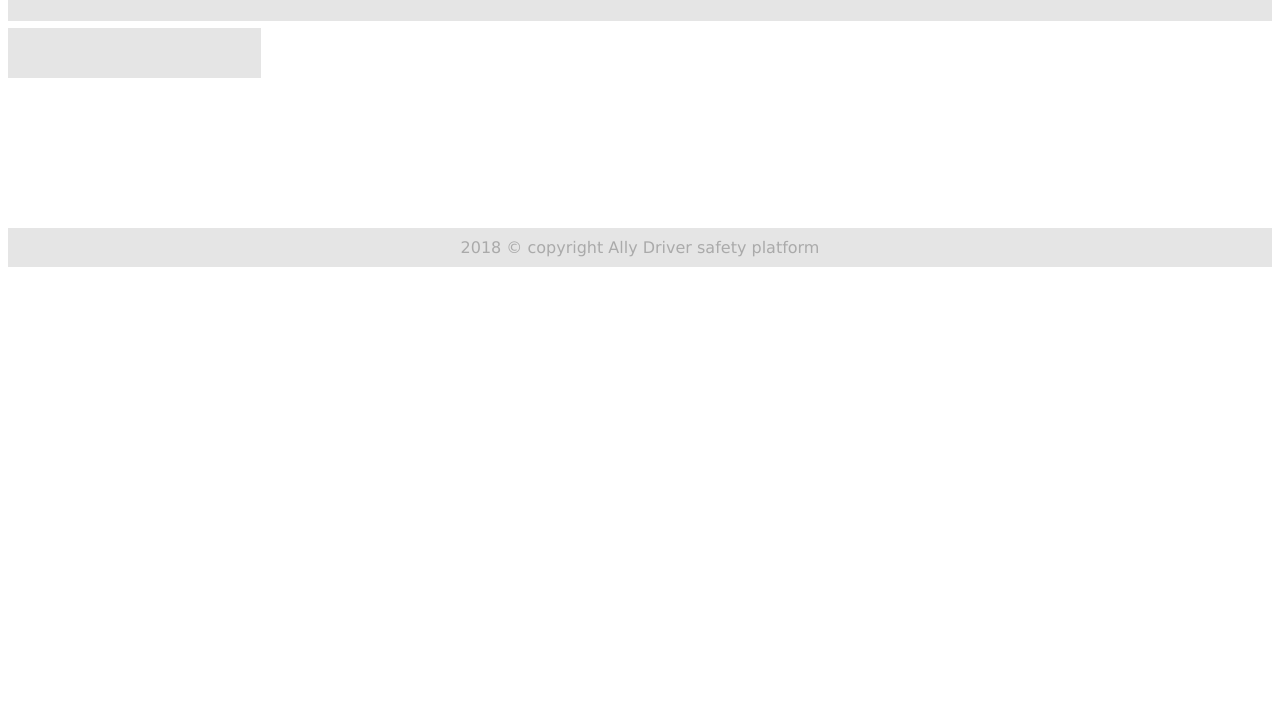
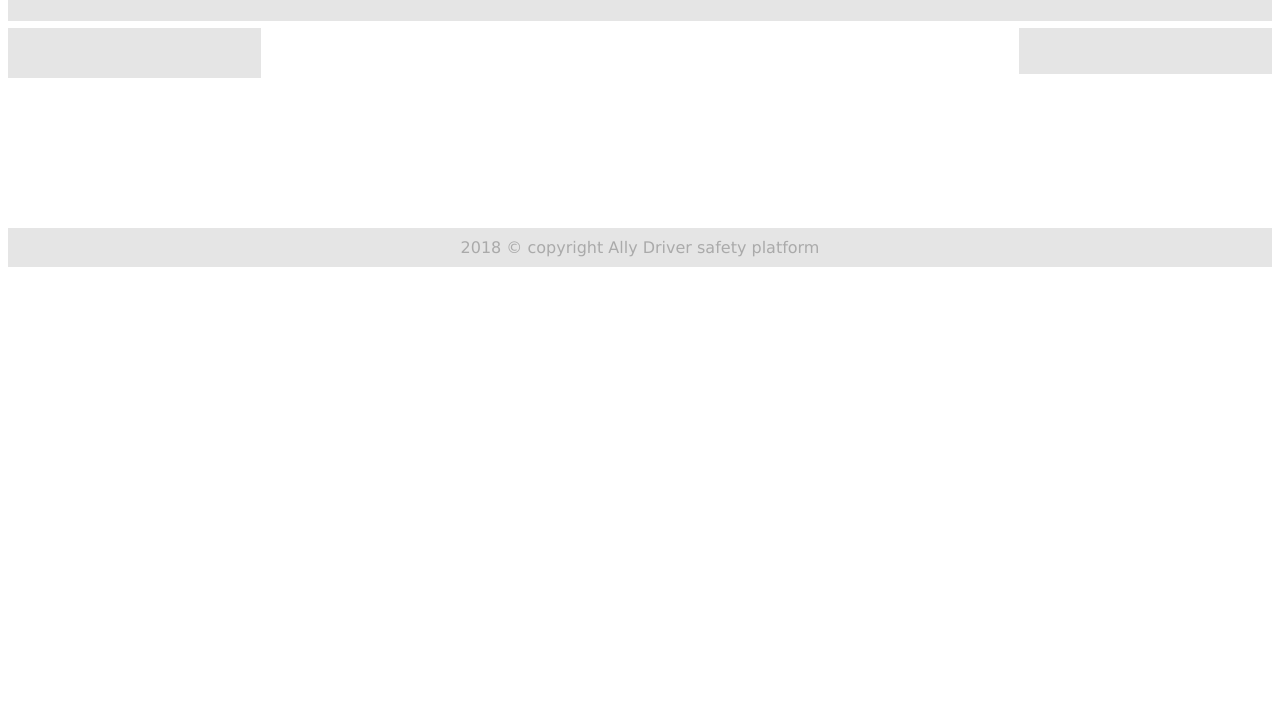
Before and after one commit to soft00null/track_driver, a plain HTML site: page index.html in a window 1280 px wide. Shown: the part 98-800 px from the top of the page. Drawn offline with nearby package versions, Linux system fonts and the light colour scheme; some packages are replaced by stand-ins of ours; no server answers.

Commit message:
Update index.html

```diff
--- a/index.html
+++ b/index.html
@@ -83,9 +83,7 @@ function GetURLParameter(sParam) // fetch driver id from url
 
   <div class="menu">
      <h2 id="driver_name"></h2>
-    <p id="driver_address"></p>
   </div>
-
 
   <div class="main">
 
@@ -195,9 +193,10 @@ var docRef = db.collection("driver").doc(driver_id);
 
   </div>
 
+  <div class="right">
 
-
-
+    <p id="driver_address"></p>
+  </div>
 </div>
 
 <div style="background-color:#e5e5e5;text-align:center;padding:10px;margin-top:7px;"> 2018 &copy; copyright Ally Driver safety platform</div>
```
